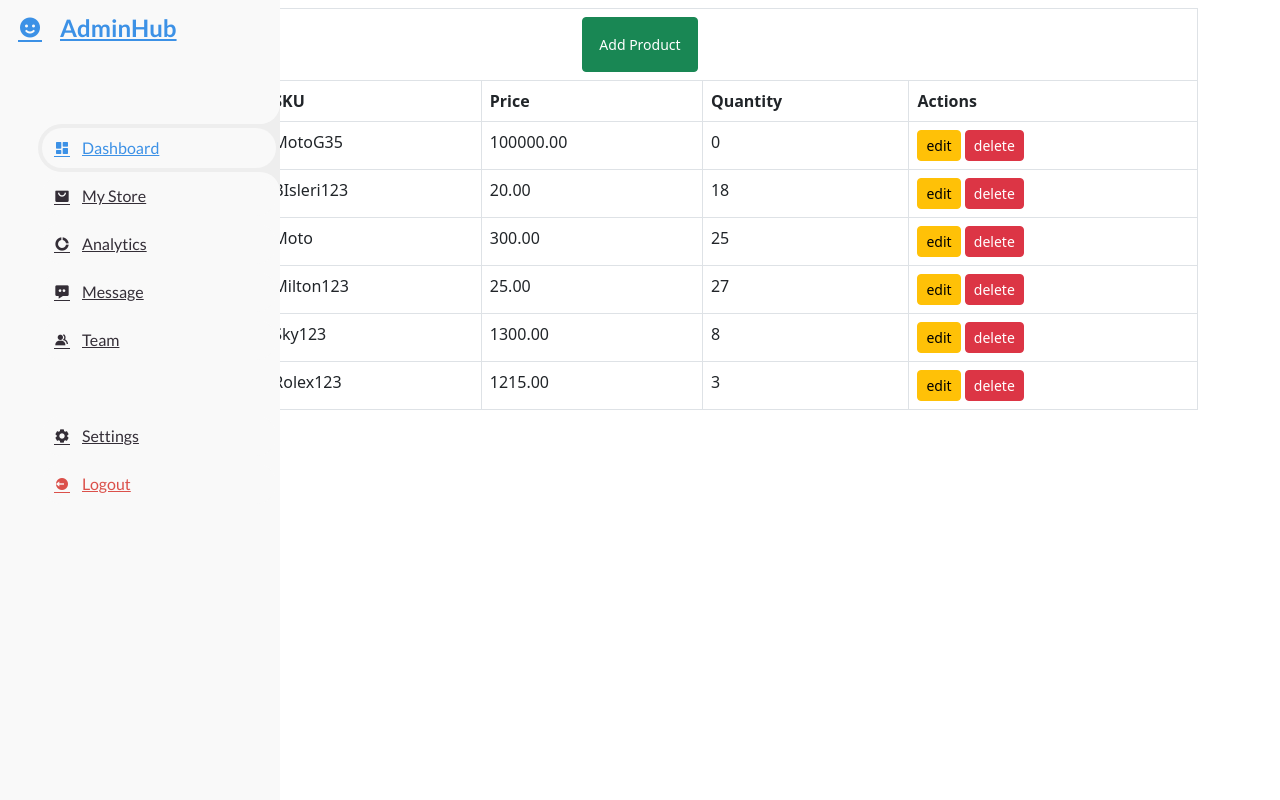
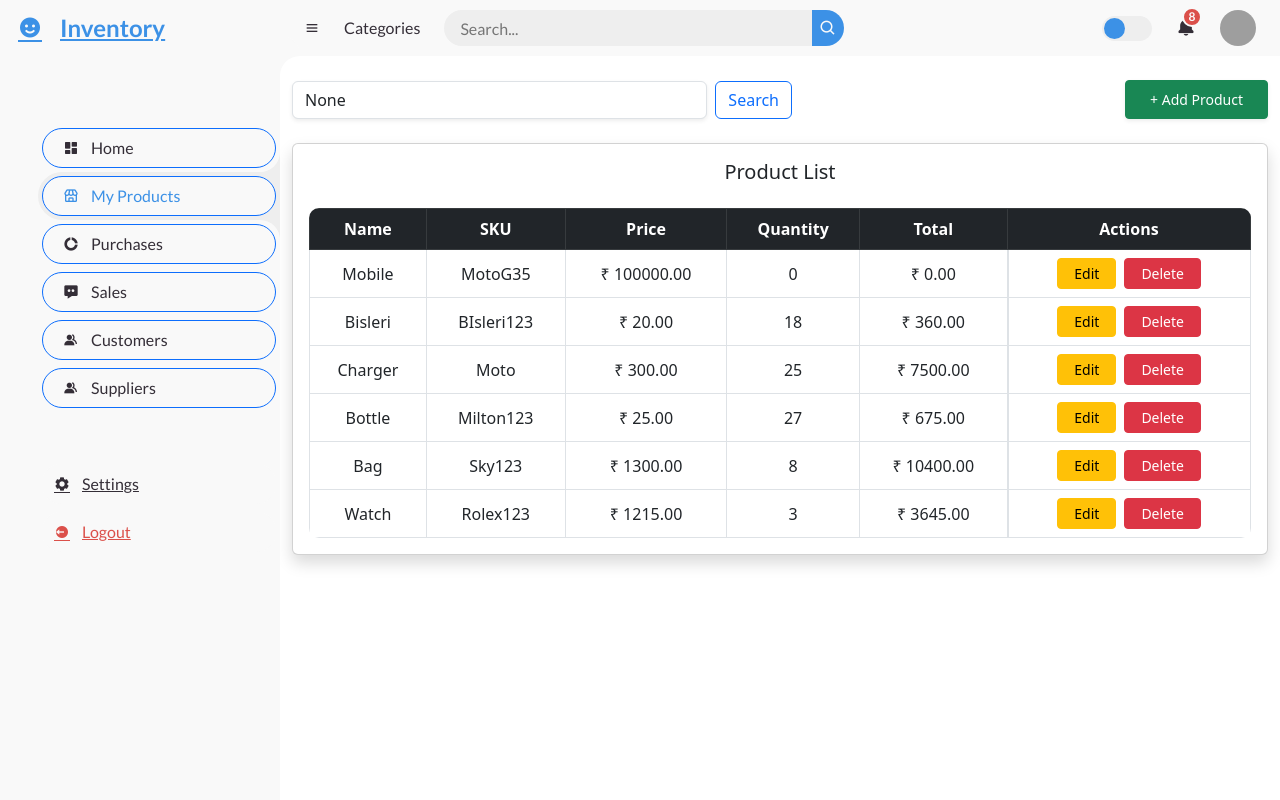
Before and after one commit to smaurya4941/Inventory, a Django app: page /products/ in a window 1280 px wide. Run offline with Django 5.2, Linux system fonts and the light colour scheme; data comes from the database, SQL or seed files in the repository; both versions use the stored data as it was after the commit; some libraries are stand-ins or nearby versions; grey boxes are pictures that could not be loaded.

Commit message:
updated search and design feature

```diff
--- a/inventory/templates/product/view_product.html
+++ b/inventory/templates/product/view_product.html
@@ -2,45 +2,61 @@
 {% extends "base.html" %}
 {% load static %}
 
+{% block extra_css %}
+<link rel="stylesheet" href="{% static "css/viewTable.css" %}">
+{% endblock %}
 {% block content %}
 
+<div class="container mt-4">
 
+    <!-- Search & Add Product Section -->
+    <div class="d-flex flex-column flex-md-row justify-content-between align-items-center gap-3 mb-4">
+        <form method="get" class="d-flex flex-grow-1 me-md-3" style="max-width: 500px; width: 100%;">
+            <input type="text" name="q" placeholder="Search by name or SKU..." value="{{ query }}" class="form-control me-2 shadow-sm" />
+            <button type="submit" class="btn btn-outline-primary">
+                Search
+            </button>
+        </form>
 
+        <a href="{% url 'add_product' %}" class="btn btn-success btn-sm px-4 py-2 shadow-sm">
+            + Add Product
+        </a>
+    </div>
 
-        <div class="container">
-            <div class="mt-2" >
-
-                <table class="table table-bordered ">
+    <!-- Product Table Section -->
+    <div class="card shadow rounded">
+        <div class="card-body">
+            <h5 class="card-title mb-4 text-center">Product List</h5>
+            <div class="table-responsive">
+                <table class="table table-hover table-bordered text-center align-middle mb-0">
+                    <thead class="table-dark">
                         <tr>
-                        <th style="text-align: center; vertical-align: middle;" colspan='5' ><a class="btn btn-sm btn-success p-3 " href={% url 'add_product' %}>Add Product</a></th>
-                    </tr>
-                    <tr>
-
                             <th>Name</th>
                             <th>SKU</th>
                             <th>Price</th>
                             <th>Quantity</th>
+                            <th>Total</th>
                             <th>Actions</th>
-
-
                         </tr>
+                    </thead>
+                    <tbody>
                         {% for p in products %}
                         <tr>
-
-                        <td>{{p.name}}</td>
-                        <td>{{p.sku}}</td>
-                        <td>{{p.price}}</td>
-                        <td>{{p.quantity}}</td>
-                        <td>
-                            <a href={% url 'edit_product' p.id %}><button class="btn btn-warning btn-sm">edit</button></a>
-                            <a href={% url 'delete_product' p.id %}><button class="btn btn-danger btn-sm">delete</button></a>
+                            <td>{{ p.name }}</td>
+                            <td>{{ p.sku }}</td>
+                            <td>₹ {{ p.price }}</td>
+                            <td>{{ p.quantity }}</td>
+                            <td>₹ {{ p.total_cost }}</td>
+                            <td class="d-flex justify-content-center gap-2">
+                                <a href="{% url 'edit_product' p.id %}" class="btn btn-warning btn-sm px-3">Edit</a>
+                                <a href="{% url 'delete_product' p.id %}" class="btn btn-danger btn-sm px-3">Delete</a>
                             </td>
-
                         </tr>
-
                         {% endfor %}
+                    </tbody>
                 </table>
-
+            </div>
+        </div>
     </div>
 
 </div>
--- a/inventory/urls.py
+++ b/inventory/urls.py
@@ -31,5 +31,4 @@ urlpatterns = [
 
     #************DASHBOARD*************
     path('',dashboard,name='dashboard'),
-    path('index/',index,name='index'),
 ]
--- a/inventory/views.py
+++ b/inventory/views.py
@@ -1,7 +1,7 @@
 from django.shortcuts import render,redirect,get_object_or_404
 from .models import Product,Customer,Purchase,Supplier,Sale
 from .forms import ProductForm,SupplierForm,PurchaseForm,SaleForm
-
+from django.db.models import F, Sum, FloatField
 # Create your views here.
 
 
@@ -9,8 +9,15 @@ from .forms import ProductForm,SupplierForm,PurchaseForm,SaleForm
 #********************************PRODUCTS****************************
 #view listed product
 def view_product(request):
-    products=Product.objects.all()
-    return render(request,'product/view_product.html',{'products':products})
+    query = request.GET.get('q')
+    if query:
+        products = Product.objects.filter(name__icontains=query) | Product.objects.filter(sku__icontains=query)
+    else:
+        products = Product.objects.all()
+
+    for product in products:
+        product.total_cost=product.quantity * product.price
+    return render(request,'product/view_product.html',{'products':products,'query':query})
 
 #add product
 
@@ -51,8 +58,12 @@ def delete_product(request,pk):
 
 #view listed supplier
 def view_supplier(request):
-    supplier=Supplier.objects.all()
-    return render(request,'supplier/view_supplier.html',{'supplier':supplier})
+    query=request.GET.get('q')
+    if query:
+        supplier=Supplier.objects.filter(name__icontains=query) | Supplier.objects.filter(address__icontains=query)
+    else:
+        supplier=Supplier.objects.all()
+    return render(request,'supplier/view_supplier.html',{'supplier':supplier,'query':query})
 
 #add supplier
 def add_supplier(request):
@@ -89,8 +100,13 @@ def delete_supplier(request,pk):
 #***********************************PURCHASE  *******************************
 #list all purchased items
 def purchase_list(request):
-    items=Purchase.objects.all()
-    return render(request,'purchase/purchase_list.html',{'items':items})
+    query=request.GET.get('q')
+    products = Product.objects.all()
+    if query:
+        items=Purchase.objects.filter(product__name__icontains=query) | Purchase.objects.filter(supplier__name__icontains=query)
+    else:
+        items=Purchase.objects.all()
+    return render(request,'purchase/purchase_list.html',{'items':items,'query':query,'products':products})
 #view to purchase product/items from supplier
 def create_purchase(request):
     if request.method=='POST':
@@ -125,8 +141,12 @@ def delete_purchase(request,pk):
 
 #list of all sales
 def sales_list(request):
-    product=Sale.objects.all()
-    return render(request,'sales/sales_list.html',{'product':product})
+    query=request.GET.get('q')
+    if query:
+        product=Sale.objects.filter(product__name__icontains=query) | Sale.objects.filter(customer__name__icontains=query)
+    else:
+        product=Sale.objects.all()
+    return render(request,'sales/sales_list.html',{'product':product,'query':query})
 
 #create_sales
 
@@ -171,9 +191,14 @@ def delete_sales(request,pk):
 
 #*****************************DASHBOARD ********************************
 
-def dashboard(request):
-    return render(request,'dashboard/dashboard.html')
 
 
-def index(request):
-    return render(request,'dashboard/index.html')
+
+def dashboard(request):
+    product=Product.objects.all()
+    prod_count=Product.objects.count()
+    total_product = Product.objects.aggregate(total=Sum('quantity'))['total'] or 0
+    total_sales = Sale.objects.aggregate(
+    total=Sum(F('quantity') * F('sale_price'), output_field=FloatField())
+)['total'] or 0
+    return render(request,'dashboard/index.html',{'product':product,'total_product':total_product,'total_sales':total_sales,'prod_count':prod_count})
--- a/static/css/style.css
+++ b/static/css/style.css
@@ -113,6 +113,7 @@ body {
 	border-radius: 50%;
 	top: -40px;
 	right: 0;
+	text-decoration: none;
 	box-shadow: 20px 20px 0 var(--grey);
 	z-index: -1;
 }
@@ -169,6 +170,7 @@ body {
 	width: calc(100% - 280px);
 	left: 280px;
 	transition: .3s ease;
+	height: 100vh;
 }
 #sidebar.hide ~ #content {
 	width: calc(100% - 60px);
--- /dev/null
+++ b/static/css/viewTable.css
@@ -0,0 +1,34 @@
+.table-responsive {
+    border-radius: 10px;
+    overflow: hidden;
+}
+
+.card {
+    border: none;
+    border-radius: 12px;
+}
+
+.card-body {
+    padding: 1.5rem;
+}
+
+.table thead th {
+    font-weight: 600;
+}
+
+.table tbody tr:hover {
+    background-color: #f8f9fa;
+    transition: background-color 0.3s ease;
+}
+
+.btn {
+    transition: 0.3s all ease;
+}
+
+.btn:hover {
+    transform: scale(1.05);
+}
+
+input.form-control {
+    border-radius: 0.375rem;
+}
--- a/templates/base.html
+++ b/templates/base.html
@@ -20,86 +20,50 @@
         base {% endblock %} </title>
 </head>
 <body>
-   {% comment %} {% block header %}
-     nav bar
-    <nav class="navbar navbar-expand-lg bg-body-tertiary">
-        <div class="container-fluid">
-          <a class="navbar-brand" href="#">LOgo</a>
-          <button class="navbar-toggler" type="button" data-bs-toggle="collapse" data-bs-target="#navbarSupportedContent" aria-controls="navbarSupportedContent" aria-expanded="false" aria-label="Toggle navigation">
-            <span class="navbar-toggler-icon"></span>
-          </button>
-          <div class="collapse navbar-collapse" id="navbarSupportedContent">
-            <ul class="navbar-nav me-auto mb-2 mb-lg-0">
-              <li class="nav-item">
-                <a class="nav-link " aria-current="page" href={% url 'dashboard' %}>Home</a>
-              </li>
-              <li class="nav-item">
-                <a class="nav-link" href={% url 'product_list' %}>Products</a>
-              </li>
-              <li class="nav-item">
-                <a class="nav-link" href={% url 'purchase_list'  %}>Purchase</a>
-              </li>
-              <li class="nav-item">
-                <a class="nav-link" href="#">Customer</a>
-              </li>
-              <li class="nav-item">
-                <a class="nav-link" href={% url 'sales_list' %}>Sale</a>
-              </li>
-
-              <li class="nav-item">
-                <a class="nav-link" href={% url 'supplier_list' %}>Suppliers</a>
-              </li>
-
-
-            </ul>
-            <form class="d-flex" role="search">
-              <input class="form-control me-2" type="search" placeholder="Search" aria-label="Search"/>
-              <button class="btn btn-outline-success" type="submit">Search</button>
-            </form>
-          </div>
-        </div>
-      </nav>
-      {% endblock %}
-
-     {% endcomment %}
 
 
      {% block header %}
      <!--SIDEBAR-->
      <section id="sidebar">
-      <a href="#" class="brand">
+      <a  href="#" class="brand">
         <i class='bx bxs-smile'></i>
-        <span class="text">AdminHub</span>
+        <span class="text">Inventory</span>
       </a>
       <ul class="side-menu top">
-        <li class="active">
-          <a href="#">
+        <li class="{% if request.resolver_match.url_name == 'dashboard' %}active{% endif %}" >
+          <a class="btn btn-sm btn-primary " href={% url 'dashboard' %}>
             <i class='bx bxs-dashboard' ></i>
-            <span class="text">Dashboard</span>
+            <span class="text">Home</span>
           </a>
         </li>
-        <li>
-          <a href="#">
-            <i class='bx bxs-shopping-bag-alt' ></i>
-            <span class="text">My Store</span>
+        <li  class="{% if request.resolver_match.url_name == 'product_list' %}active{% endif %}">
+          <a  class="btn btn-sm btn-primary " href={% url 'product_list' %}>
+            <i class='bx  bx-store'  ></i>
+            <span class="text">My Products</span>
           </a>
         </li>
-        <li>
-          <a href="#">
+        <li class="{% if request.resolver_match.url_name == 'purchase_list' %}active{% endif %}">
+          <a class="btn btn-sm btn-primary " href={% url 'purchase_list'  %}>
             <i class='bx bxs-doughnut-chart' ></i>
-            <span class="text">Analytics</span>
+            <span class="text">Purchases</span>
           </a>
         </li>
-        <li>
-          <a href="#">
+        <li class="{% if request.resolver_match.url_name == 'sales_list' %}active{% endif %}"  >
+          <a class="btn btn-sm btn-primary" href={% url 'sales_list' %}>
             <i class='bx bxs-message-dots' ></i>
-            <span class="text">Message</span>
+            <span class="text">Sales</span>
           </a>
         </li>
-        <li>
-          <a href="#">
+        <li class="{% if request.resolver_match.url_name == 'customer_list' %}active{% endif %}">
+          <a class="btn btn-sm btn-primary " href="#">
             <i class='bx bxs-group' ></i>
-            <span class="text">Team</span>
+            <span class="text">Customers</span>
+          </a>
+        </li>
+        <li class="{% if request.resolver_match.url_name == 'supplier_list' %}active{% endif %}">
+          <a class="btn btn-sm btn-primary" href={% url 'supplier_list' %}>
+            <i class='bx bxs-group' ></i>
+            <span class="text">Suppliers</span>
           </a>
         </li>
       </ul>
@@ -120,12 +84,41 @@
     </section>
          <!--SIDEBAR-->
 
+
+
+	<!-- CONTENT -->
+	<section id="content">
+		<!-- NAVBAR -->
+		<nav>
+			<i class='bx bx-menu' ></i>
+			<a href="#" class="nav-link">Categories</a>
+			<form action="#">
+				<div class="form-input">
+					<input type="search" placeholder="Search...">
+					<button type="submit" class="search-btn"><i class='bx bx-search' ></i></button>
+				</div>
+			</form>
+			<input type="checkbox" id="switch-mode" hidden>
+			<label for="switch-mode" class="switch-mode"></label>
+			<a href="#" class="notification">
+				<i class='bx bxs-bell' ></i>
+				<span class="num">8</span>
+			</a>
+			<a href="#" class="profile">
+				<img src="img/people.png">
+			</a>
+		</nav>
+		<!-- NAVBAR -->
+    {% block content %}
+
+    {% endblock %}
+
+	</section>
+	<!-- CONTENT -->
+
      {% endblock %}
 
 
-   {% block content %}
-
-   {% endblock %}
 
    {% block extra_js %}
    <script src='{% static "js/script.js" %}'></script>
```
Also changed, not shown: inventory/templates/dashboard/index.html (+17 -38 lines), inventory/templates/purchase/purchase_list.html (+31 -20 lines), inventory/templates/sales/sales_list.html (+32 -21 lines), inventory/templates/supplier/view_supplier.html (+32 -23 lines), db.sqlite3. Lines whose indentation alone changed are shown as unchanged.
